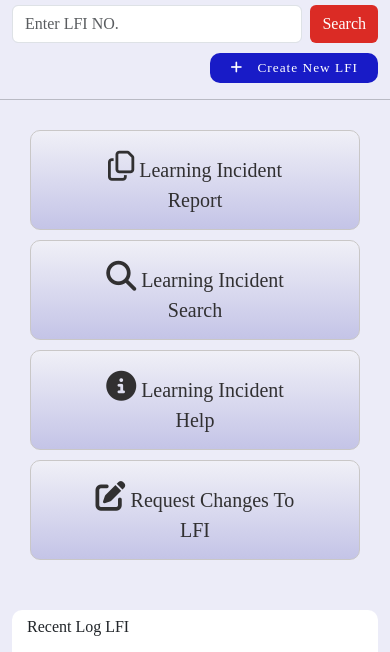
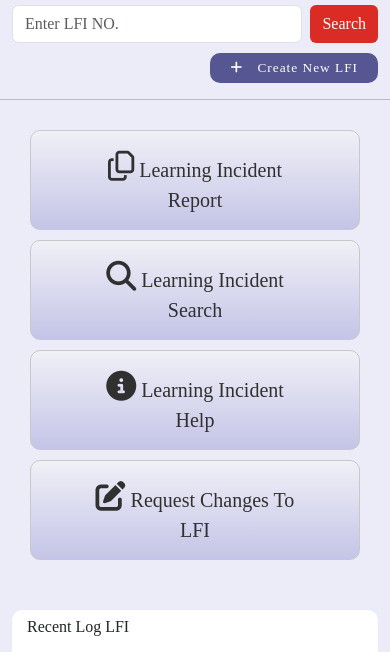
Before and after one commit to rishav8271/myproject, a plain HTML site: page index.html in a window 390 px wide. Shown: the part 130-782 px from the top of the page. Drawn offline with nearby package versions, Linux system fonts and the light colour scheme.

Commit message:
Update styles.css

```diff
--- a/css/styles.css
+++ b/css/styles.css
@@ -221,7 +221,6 @@ canvas
 }
 .add_lfi button
 {
-  background-color: #181bc7;
   color: #fff;
   padding: 5px 20px;
   border: none;
```
